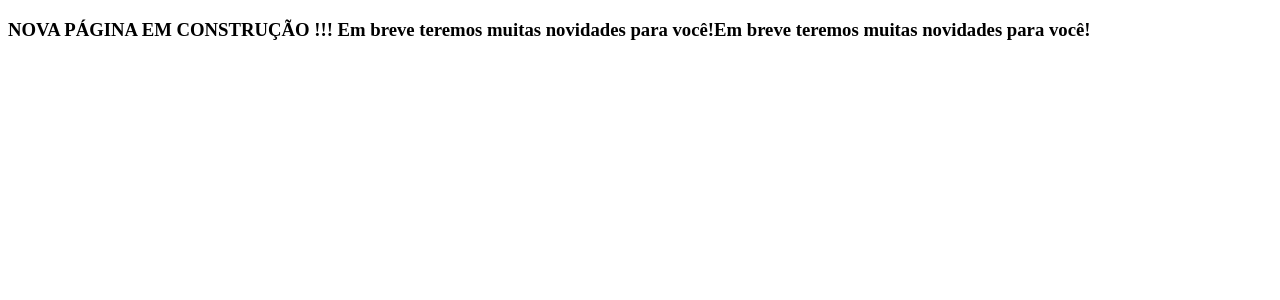
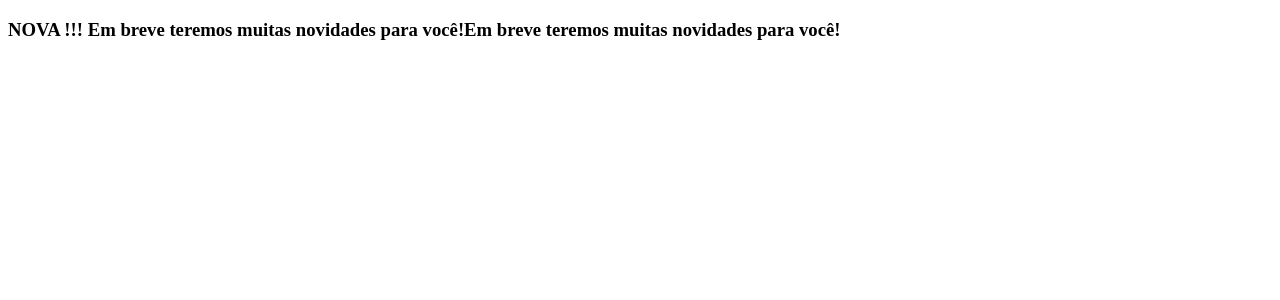
Before and after one commit to paulosplima/tabnews, a Next.js app: page / in a window 1280 px wide. Shown: the top 300 px of the page. Built offline with nearby package versions, Linux system fonts and the light colour scheme.

Commit message:
Update homepage message for clarity

```diff
--- a/pages/index.js
+++ b/pages/index.js
@@ -1,7 +1,7 @@
 function HomePage() {
   return (
     <h3>
-      NOVA PÁGINA EM CONSTRUÇÃO !!! Em breve teremos muitas novidades para
+      NOVA  !!! Em breve teremos muitas novidades para
       você!Em breve teremos muitas novidades para você!
     </h3>
   );
```
